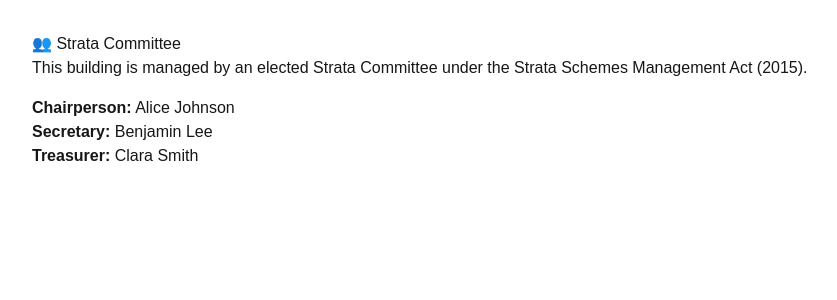
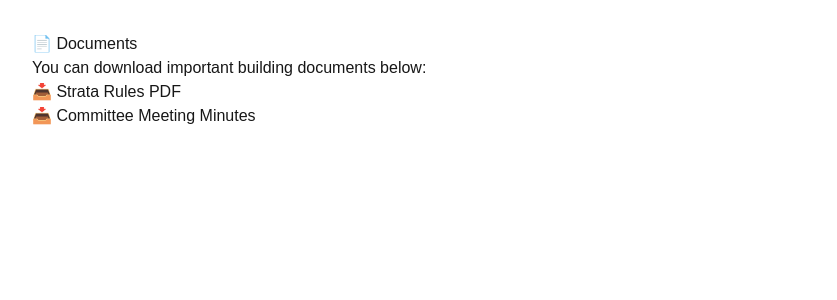
Before and after one commit to YoungZhangsyd/stratahub, a Next.js app: page /documents in a window 1280 px wide. Shown: the top 300 px of the page, without its empty margins (0-837 px from the left). Built offline with nearby package versions, Linux system fonts and the light colour scheme.

Commit message:
Fix documents page export and content

```diff
--- a/app/documents/page.tsx
+++ b/app/documents/page.tsx
@@ -1,12 +1,15 @@
-export default function CommitteePage() {
+export default function DocumentsPage() {
   return (
     <main style={{ padding: "2rem", fontFamily: "Arial" }}>
-      <h1>👥 Strata Committee</h1>
-      <p>This building is managed by an elected Strata Committee under the Strata Schemes Management Act (2015).</p>
-      <ul style={{ marginTop: "1rem" }}>
-        <li><strong>Chairperson:</strong> Alice Johnson</li>
-        <li><strong>Secretary:</strong> Benjamin Lee</li>
-        <li><strong>Treasurer:</strong> Clara Smith</li>
+      <h1>📄 Documents</h1>
+      <p>You can download important building documents below:</p>
+      <ul>
+        <li>
+          <a href="/docs/strata_rules.pdf" download>📥 Strata Rules PDF</a>
+        </li>
+        <li>
+          <a href="/docs/meeting_minutes.pdf" download>📥 Committee Meeting Minutes</a>
+        </li>
       </ul>
     </main>
   );
```
